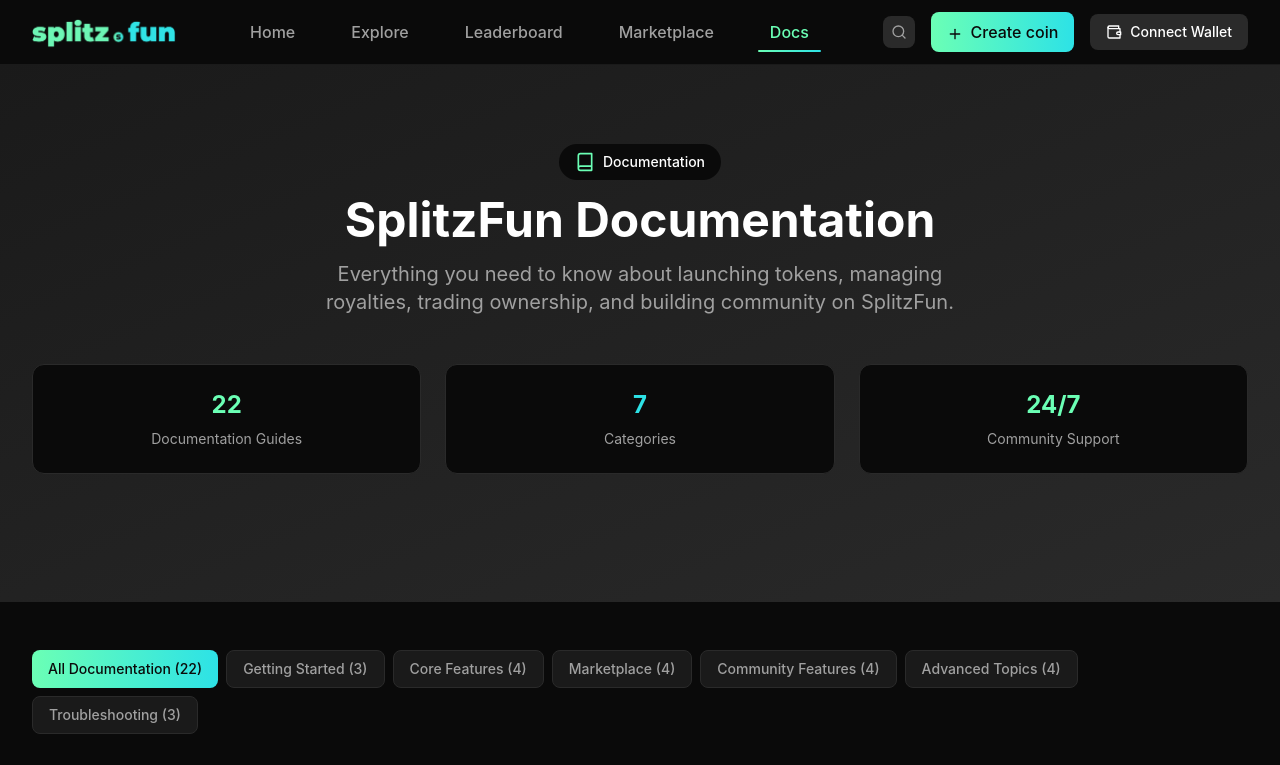
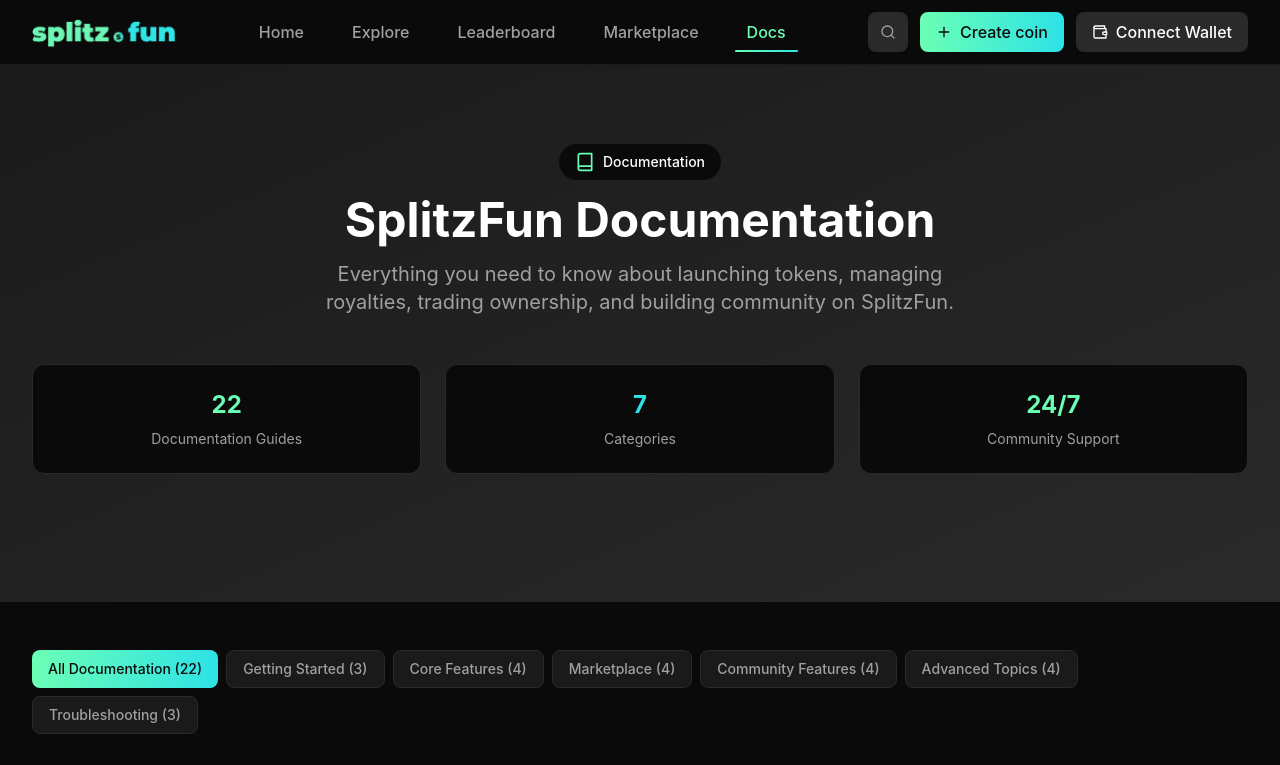
Before and after one commit to LTOFFICIALUK/splitzdotfun, a Next.js app: page /docs in a window 1280 px wide. Shown: the top 765 px of the page. Built offline with nearby package versions, Linux system fonts and the light colour scheme.

Commit message:
Fix header layout: ensure buttons stay on one line with consistent heights across all screen sizes

```diff
--- a/components/layout/Header.tsx
+++ b/components/layout/Header.tsx
@@ -59,7 +59,7 @@
         isScrolled ? 'bg-background-dark/95 backdrop-blur-sm border-b border-background-elevated' : 'bg-background-dark'
       }`}>
         <div className="max-w-7xl mx-auto px-4 sm:px-6 lg:px-8">
-          <div className="flex items-center justify-between h-16">
+          <div className="flex items-center justify-between h-16 min-w-0">
             {/* Logo */}
             <div className="flex-shrink-0">
               <Link href="/" className="flex items-center" style={{ outline: 'none' }}>
@@ -79,7 +79,7 @@
             </div>
 
             {/* Desktop Navigation */}
-            <nav className="hidden md:flex items-center space-x-8">
+            <nav className="hidden lg:flex items-center space-x-6 flex-shrink-0">
               {navLinks.map((link) => (
                 <NavLink
                   key={link.href}
@@ -92,23 +92,43 @@
             </nav>
 
             {/* Desktop Actions */}
-            <div className="hidden md:flex items-center space-x-4">
+            <div className="hidden lg:flex items-center space-x-3 flex-shrink-0">
               <button
                 onClick={() => setIsSearchOpen(true)}
-                className="p-2 rounded-lg bg-background-elevated text-text-secondary hover:text-text-primary hover:bg-background-card transition-colors focus:outline-none focus:ring-2 focus:ring-primary-mint"
+                className="h-10 px-3 rounded-lg bg-background-elevated text-text-secondary hover:text-text-primary hover:bg-background-card transition-colors focus:outline-none focus:ring-2 focus:ring-primary-mint flex items-center justify-center"
                 aria-label="Search"
               >
                 <Search className="w-4 h-4" />
               </button>
               <Link
                 href="/create"
-                className="bg-gradient-to-r from-primary-mint to-primary-aqua text-background-dark px-4 py-2 rounded-lg font-medium hover:opacity-90 transition-opacity focus:outline-none"
+                className="h-10 bg-gradient-to-r from-primary-mint to-primary-aqua text-background-dark px-4 py-2 rounded-lg font-medium hover:opacity-90 transition-opacity focus:outline-none flex items-center justify-center"
                 style={{ outline: 'none' }}
               >
-                <Plus className="w-4 h-4 inline mr-2" />
+                <Plus className="w-4 h-4 mr-2" />
                 Create coin
               </Link>
-              <ConnectWalletButton variant="secondary" size="md" />
+              <ConnectWalletButton variant="secondary" size="md" className="h-10" />
+            </div>
+
+            {/* Medium screen actions (tablet) */}
+            <div className="hidden md:flex lg:hidden items-center space-x-2 flex-shrink-0">
+              <button
+                onClick={() => setIsSearchOpen(true)}
+                className="h-10 px-3 rounded-lg bg-background-elevated text-text-secondary hover:text-text-primary hover:bg-background-card transition-colors focus:outline-none focus:ring-2 focus:ring-primary-mint flex items-center justify-center"
+                aria-label="Search"
+              >
+                <Search className="w-4 h-4" />
+              </button>
+              <Link
+                href="/create"
+                className="h-10 bg-gradient-to-r from-primary-mint to-primary-aqua text-background-dark px-3 py-2 rounded-lg font-medium hover:opacity-90 transition-opacity focus:outline-none flex items-center justify-center text-sm"
+                style={{ outline: 'none' }}
+              >
+                <Plus className="w-4 h-4 mr-1" />
+                Create
+              </Link>
+              <ConnectWalletButton variant="secondary" size="md" className="h-10" />
             </div>
 
             {/* Mobile menu button */}
--- a/components/ui/ConnectWalletButton.tsx
+++ b/components/ui/ConnectWalletButton.tsx
@@ -120,7 +120,11 @@
       secondary: 'bg-background-elevated text-text-primary hover:bg-background-card',
     };
 
-    return `${baseClasses} ${sizeClasses[size]} ${variantClasses[variant]} ${className}`;
+    // If className contains height classes, override the size padding
+    const hasHeightClass = className.includes('h-');
+    const finalSizeClasses = hasHeightClass ? 'px-4' : sizeClasses[size];
+
+    return `${baseClasses} ${finalSizeClasses} ${variantClasses[variant]} ${className}`;
   };
 
   const formatWalletAddress = (address: string) => {
```
